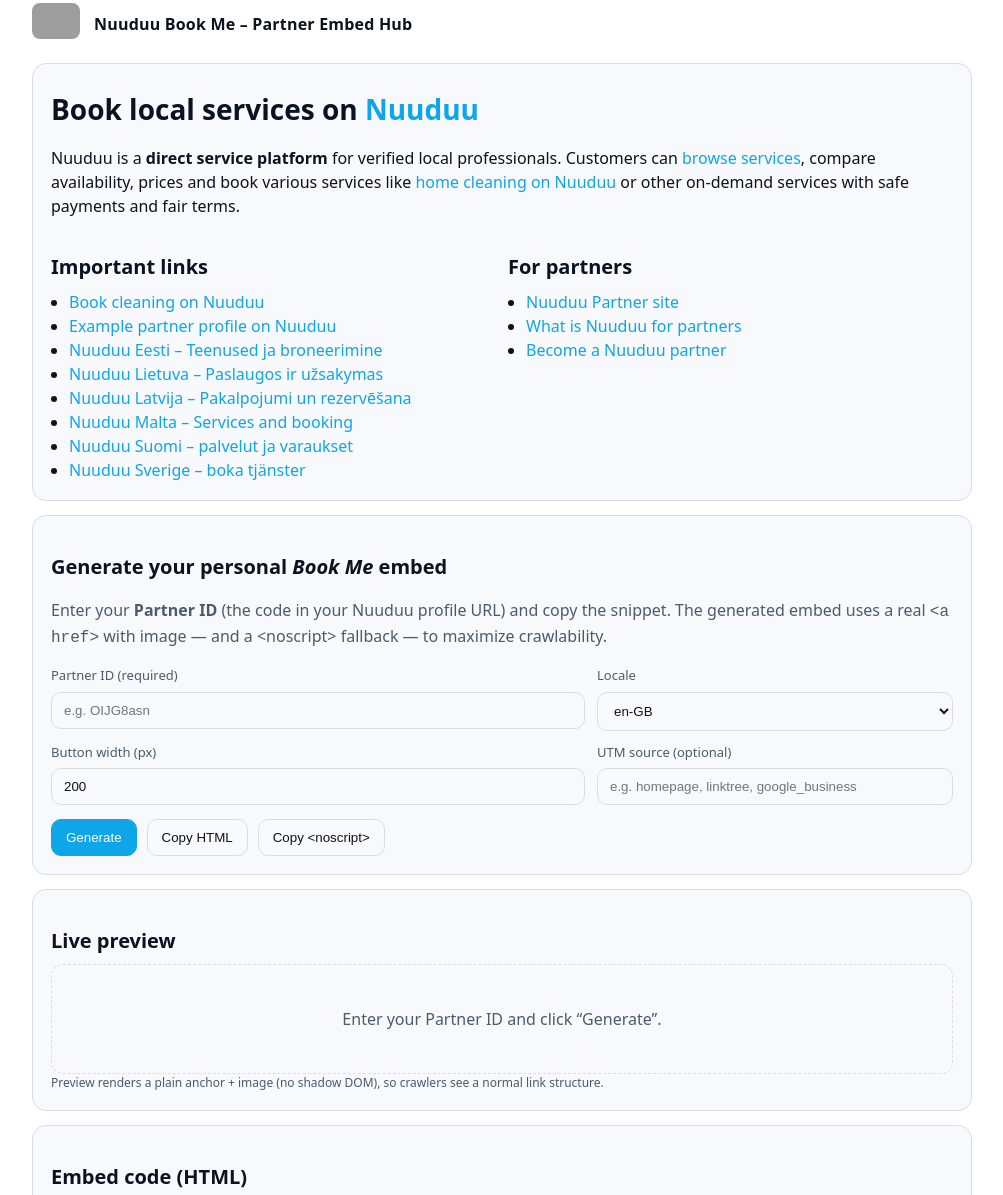
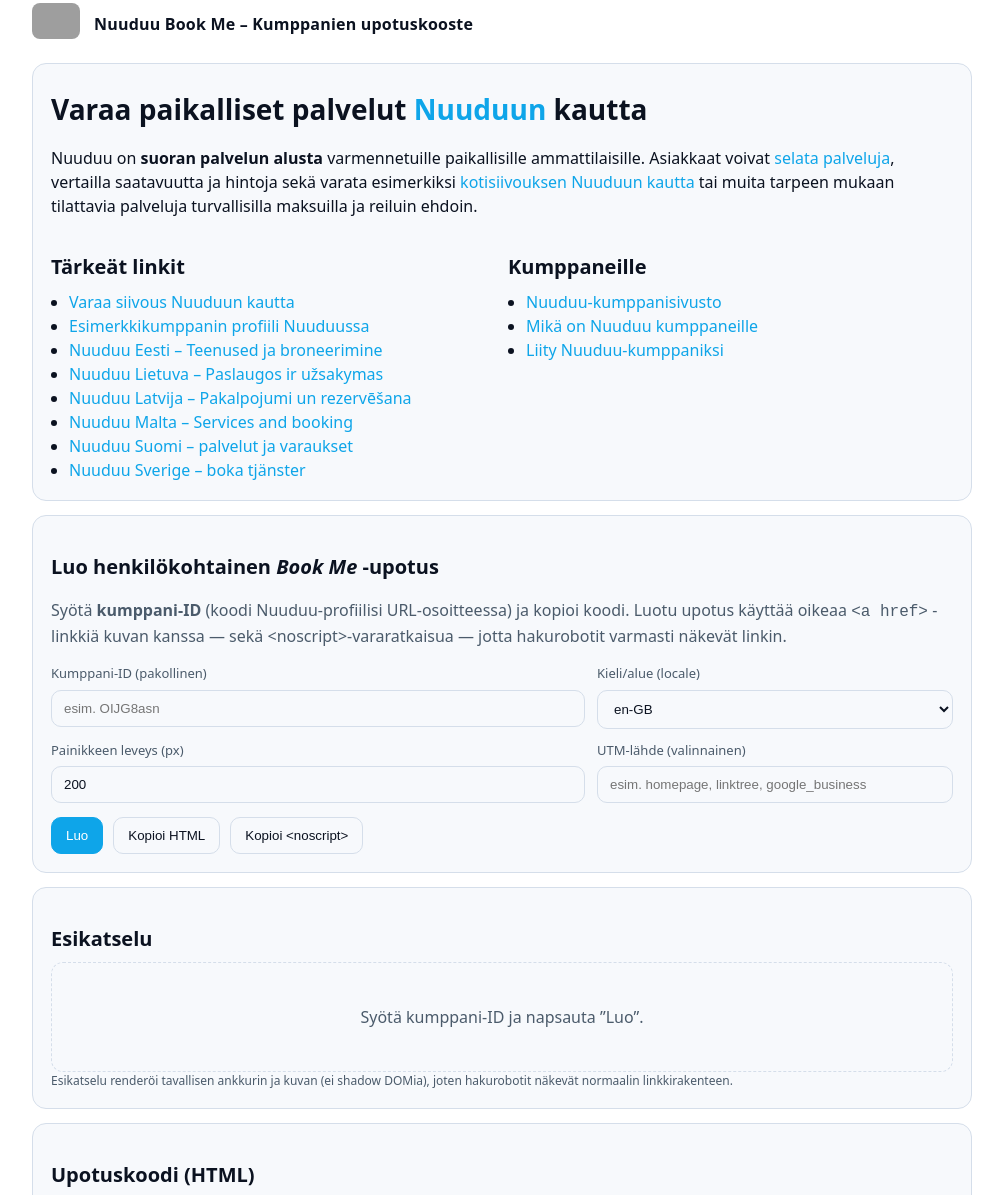
Before and after one commit to nuuduu/nuuduu.github.io, a plain HTML site: page index.html in a window 1280 px wide. Shown: the part 29-1224 px from the top of the page, without its empty margins (138-1141 px from the left). Drawn offline with Linux system fonts and the light colour scheme; grey boxes are pictures that could not be loaded.

Commit message:
Update index.html

```diff
--- a/index.html
+++ b/index.html
@@ -1,12 +1,12 @@
 <!doctype html>
-<html lang="en">
+<html lang="fi">
 <head>
   <meta charset="utf-8">
-  <title>Nuuduu Direct Service Platform - Create your own Book Me button</title>
+  <title>Nuuduu – suoran palvelun alusta – Luo oma Book Me -painike</title>
   <meta name="viewport" content="width=device-width, initial-scale=1" />
-  <meta name="description" content="Generate a partner-specific Book Me button and discover direct booking links to Nuuduu: verified local services, fair terms, and safe payments." />
+  <meta name="description" content="Luo kumppanikohtainen Book Me -painike ja löydä suorat varauslinkit Nuuduu-palveluun: varmennetut paikalliset palvelut, reilut ehdot ja turvalliset maksut." />
   <meta name="google-site-verification" content="H6X7ErsihN6qnnMZJC9Oo_6p1pUuqldPuNW95Ia4B_4" />
-  <!-- IMPORTANT: do NOT add noindex or canonical to nuuduu.com; we want this page indexed and passing PR -->
+  <!-- TÄRKEÄÄ: älä lisää noindex- tai canonical-viittausta nuuduu.comiin; haluamme tämän sivun indeksoituvan ja välittävän PR:ää -->
   <style>
     :root{
       --bg:#0b0d10; --fg:#e8ecf1; --muted:#9fb0c0; --card:#131720; --accent:#6bc2ff; --ok:#22c55e; --border:#263041;
@@ -49,25 +49,25 @@
   <div class="wrap">
     <header>
       <a href="https://nuuduu.com/" target="_blank" rel="noopener">
-        <img alt="Nuuduu — direct service platform" src="https://nuuduu.com/en-GB/assets/images/book-me.webp" style="height:36px; border-radius:8px; object-fit:cover;">
+        <img alt="Nuuduu — suoran palvelun alusta" src="https://nuuduu.com/en-GB/assets/images/book-me.webp" style="height:36px; border-radius:8px; object-fit:cover;">
       </a>
-      <div class="brand">Nuuduu Book Me – Partner Embed Hub</div>
+      <div class="brand">Nuuduu Book Me – Kumppanien upotuskooste</div>
     </header>
 
-    <!-- CONTEXTUAL, TEXTUAL LINKS TO NUUDUU (PR-FRIENDLY) -->
+    <!-- KONTEXTUAALISET, TEKSTIPERUSTEISET LINKIT NUUDUU-SEEN (PR-YSTÄVÄLLISET) -->
     <div class="card">
-      <h1>Book local services on <a href="https://nuuduu.com/?country=fi" target="_blank" rel="noopener">Nuuduu</a></h1>
+      <h1>Varaa paikalliset palvelut <a href="https://nuuduu.com/?country=fi" target="_blank" rel="noopener">Nuuduun</a> kautta</h1>
       <p>
-        Nuuduu is a <strong>direct service platform</strong> for verified local professionals.
-        Customers can <a href="https://nuuduu.com/en-GB/?country=fi" target="_blank" rel="noopener">browse services</a>,
-        compare availability, prices and book various services like <a href="https://nuuduu.com/en-GB/services/kotisiivous?country=fi" target="_blank" rel="noopener">home cleaning on Nuuduu</a> or other on-demand services with safe payments and fair terms.
+        Nuuduu on <strong>suoran palvelun alusta</strong> varmennetuille paikallisille ammattilaisille.
+        Asiakkaat voivat <a href="https://nuuduu.com/en-GB/?country=fi" target="_blank" rel="noopener">selata palveluja</a>,
+        vertailla saatavuutta ja hintoja sekä varata esimerkiksi <a href="https://nuuduu.com/en-GB/services/kotisiivous?country=fi" target="_blank" rel="noopener">kotisiivouksen Nuuduun kautta</a> tai muita tarpeen mukaan tilattavia palveluja turvallisilla maksuilla ja reiluin ehdoin.
       </p>
       <div class="two-cols">
         <div>
-          <h2>Important links</h2>
+          <h2>Tärkeät linkit</h2>
           <ul class="links">
-            <li><a href="https://nuuduu.com/en-GB/services/kotisiivous?country=fi" target="_blank" rel="noopener">Book cleaning on Nuuduu</a></li>
-            <li><a href="https://nuuduu.com/partners/en-GB/gthtJqrm?country=fi" target="_blank" rel="noopener">Example partner profile on Nuuduu</a></li>
+            <li><a href="https://nuuduu.com/en-GB/services/kotisiivous?country=fi" target="_blank" rel="noopener">Varaa siivous Nuuduun kautta</a></li>
+            <li><a href="https://nuuduu.com/partners/en-GB/gthtJqrm?country=fi" target="_blank" rel="noopener">Esimerkkikumppanin profiili Nuuduussa</a></li>
             <li><a href="https://nuuduu.com/et/?country=ee" target="_blank" rel="noopener">Nuuduu Eesti – Teenused ja broneerimine</a></li>
             <li><a href="https://nuuduu.com/lv/?country=lt" target="_blank" rel="noopener">Nuuduu Lietuva – Paslaugos ir užsakymas</a></li>
             <li><a href="https://nuuduu.com/lt/?country=lv" target="_blank" rel="noopener">Nuuduu Latvija – Pakalpojumi un rezervēšana</a></li>
@@ -77,28 +77,28 @@
           </ul>
         </div>
         <div>
-          <h2>For partners</h2>
+          <h2>Kumppaneille</h2>
           <ul class="links">
-            <li><a href="https://nuuduu.com/partners/en-GB?country=fi" target="_blank" rel="noopener">Nuuduu Partner site</a></li>
-            <li><a href="https://nuuduu.com/partners/en-GB/about?country=fi" target="_blank" rel="noopener">What is Nuuduu for partners</a></li>
-            <li><a href="https://nuuduu.com/partners/en-GB/signin?country=fi" target="_blank" rel="noopener">Become a Nuuduu partner</a></li>
+            <li><a href="https://nuuduu.com/partners/en-GB?country=fi" target="_blank" rel="noopener">Nuuduu-kumppanisivusto</a></li>
+            <li><a href="https://nuuduu.com/partners/en-GB/about?country=fi" target="_blank" rel="noopener">Mikä on Nuuduu kumppaneille</a></li>
+            <li><a href="https://nuuduu.com/partners/en-GB/signin?country=fi" target="_blank" rel="noopener">Liity Nuuduu-kumppaniksi</a></li>
           </ul>
         </div>
       </div>
     </div>
 
-    <!-- GENERATOR -->
+    <!-- GENERAATTORI -->
     <div class="card">
-      <h2>Generate your personal <em>Book Me</em> embed</h2>
-      <p class="muted">Enter your <strong>Partner ID</strong> (the code in your Nuuduu profile URL) and copy the snippet. The generated embed uses a real <code>&lt;a href&gt;</code> with image — and a &lt;noscript&gt; fallback — to maximize crawlability.</p>
+      <h2>Luo henkilökohtainen <em>Book Me</em> -upotus</h2>
+      <p class="muted">Syötä <strong>kumppani-ID</strong> (koodi Nuuduu-profiilisi URL-osoitteessa) ja kopioi koodi. Luotu upotus käyttää oikeaa <code>&lt;a href&gt;</code> -linkkiä kuvan kanssa — sekä &lt;noscript&gt;-vararatkaisua — jotta hakurobotit varmasti näkevät linkin.</p>
 
       <div class="grid">
         <div>
-          <label for="pid">Partner ID (required)</label>
-          <input id="pid" placeholder="e.g. OIJG8asn" autocomplete="off">
+          <label for="pid">Kumppani-ID (pakollinen)</label>
+          <input id="pid" placeholder="esim. OIJG8asn" autocomplete="off">
         </div>
         <div>
-          <label for="locale">Locale</label>
+          <label for="locale">Kieli/alue (locale)</label>
           <select id="locale">
             <option value="en-GB">en-GB</option>
             <option value="fi">fi</option>
@@ -109,52 +109,52 @@
           </select>
         </div>
         <div>
-          <label for="width">Button width (px)</label>
+          <label for="width">Painikkeen leveys (px)</label>
           <input id="width" type="number" min="120" max="480" step="10" value="200">
         </div>
         <div>
-          <label for="utm">UTM source (optional)</label>
-          <input id="utm" placeholder="e.g. homepage, linktree, google_business">
+          <label for="utm">UTM-lähde (valinnainen)</label>
+          <input id="utm" placeholder="esim. homepage, linktree, google_business">
         </div>
       </div>
 
       <div class="row" style="margin-top:14px;">
-        <button class="btn primary" id="build">Generate</button>
-        <button class="btn" id="copyHtml" disabled>Copy HTML</button>
-        <button class="btn" id="copyNoscript" disabled>Copy &lt;noscript&gt;</button>
+        <button class="btn primary" id="build">Luo</button>
+        <button class="btn" id="copyHtml" disabled>Kopioi HTML</button>
+        <button class="btn" id="copyNoscript" disabled>Kopioi &lt;noscript&gt;</button>
       </div>
     </div>
 
     <div class="card">
-      <h2>Live preview</h2>
-      <div id="preview" class="preview muted">Enter your Partner ID and click “Generate”.</div>
-      <div class="hint">Preview renders a plain anchor + image (no shadow DOM), so crawlers see a normal link structure.</div>
+      <h2>Esikatselu</h2>
+      <div id="preview" class="preview muted">Syötä kumppani-ID ja napsauta ”Luo”.</div>
+      <div class="hint">Esikatselu renderöi tavallisen ankkurin ja kuvan (ei shadow DOMia), joten hakurobotit näkevät normaalin linkkirakenteen.</div>
     </div>
 
     <div class="card">
-      <h2>Embed code (HTML)</h2>
-      <pre class="code" id="codeHtml">&lt;!-- Fill the form above and click Generate --&gt;</pre>
-      <div class="hint">Paste this into WordPress “Custom HTML”, Blogger “HTML/JavaScript”, Carrd “Embed → Code”, Neocities, Replit, Glitch, Bitbucket Pages, etc.</div>
+      <h2>Upotuskoodi (HTML)</h2>
+      <pre class="code" id="codeHtml">&lt;!-- Täytä lomake yllä ja napsauta ”Luo” --&gt;</pre>
+      <div class="hint">Liitä tämä WordPressin ”Custom HTML” -lohkoon, Bloggerin ”HTML/JavaScript” -gadgetiin, Carrdin ”Embed → Code” -kohtaan, Neocitiesiin, Replitiin, (aiemmin Glitch), Bitbucket Pagesiin jne.</div>
     </div>
 
     <div class="card">
-      <h2>Fallback for non-JS environments (&lt;noscript&gt;)</h2>
-      <pre class="code" id="codeNoscript">&lt;!-- Shows a guaranteed crawlable link if JavaScript is blocked --&gt;</pre>
+      <h2>Vararatkaisu ilman JavaScriptiä (&lt;noscript&gt;)</h2>
+      <pre class="code" id="codeNoscript">&lt;!-- Näyttää varmasti indeksoitavan linkin, jos JavaScript on estetty --&gt;</pre>
     </div>
 
-    <!-- EXTRA CONTEXTUAL LINKS (more semantically varied anchors) -->
+    <!-- LISÄKONTEKSTIA (vaihtelevat ankkuritekstit) -->
     <div class="card">
-      <h2>Direct booking categories on Nuuduu</h2>
-      <p>Explore and book trusted local professionals on Nuuduu:</p>
+      <h2>Suorat varauskategoriat Nuuduussa</h2>
+      <p>Tutustu ja varaa luotettavia paikallisia ammattilaisia Nuuduun kautta:</p>
       <ul class="links">
-        <li><a href="https://nuuduu.com/fi/services/kotisiivous?country=fi" target="_blank" rel="noopener">Home cleaning on Nuuduu</a></li>
-        <li><a href="https://nuuduu.com/en-GB/?country=fi" target="_blank" rel="noopener">Browse services and book on Nuuduu</a></li>
-        <li><a href="https://nuuduu.com/?country=fi" target="_blank" rel="noopener">Nuuduu — direct service platform</a></li>
+        <li><a href="https://nuuduu.com/fi/services/kotisiivous?country=fi" target="_blank" rel="noopener">Kotisiivous Nuuduun kautta</a></li>
+        <li><a href="https://nuuduu.com/en-GB/?country=fi" target="_blank" rel="noopener">Selaa palveluja ja varaa Nuuduussa</a></li>
+        <li><a href="https://nuuduu.com/?country=fi" target="_blank" rel="noopener">Nuuduu — suoran palvelun alusta</a></li>
       </ul>
     </div>
 
     <footer>
-      © Nuuduu — <a href="https://nuuduu.com/?country=fi" target="_blank" rel="noopener">Official site</a>
+      © Nuuduu — <a href="https://nuuduu.com/?country=fi" target="_blank" rel="noopener">Virallinen sivusto</a>
     </footer>
   </div>
 
@@ -166,7 +166,7 @@
 
     function build(){
       const id = pid.value.trim();
-      if(!id){ alert('Please enter your Partner ID'); return; }
+      if(!id){ alert('Syötä kumppani-ID'); return; }
       const loc = locale.value.trim() || 'en-GB';
       const w = Math.min(Math.max(parseInt(width.value||200,10), 120), 480);
       const utmSrc = utm.value.trim();
@@ -196,14 +196,14 @@
     }
 
     async function copyText(el, what, reset){
-      try{ await navigator.clipboard.writeText(what.textContent); el.textContent = 'Copied!'; setTimeout(()=>el.textContent=reset,1200);}catch(e){}
+      try{ await navigator.clipboard.writeText(what.textContent); el.textContent = 'Kopioitu!'; setTimeout(()=>el.textContent=reset,1200);}catch(e){}
     }
 
     buildBtn.addEventListener('click', build);
-    copyHtmlBtn.addEventListener('click', ()=>copyText(copyHtmlBtn, codeHtml, 'Copy HTML'));
-    copyNoscriptBtn.addEventListener('click', ()=>copyText(copyNoscriptBtn, codeNoscript, 'Copy <noscript>'));
+    copyHtmlBtn.addEventListener('click', ()=>copyText(copyHtmlBtn, codeHtml, 'Kopioi HTML'));
+    copyNoscriptBtn.addEventListener('click', ()=>copyText(copyNoscriptBtn, codeNoscript, 'Kopioi <noscript>'));
 
-    // Prefill from query (?id=...&locale=...&utm=...&w=...)
+    // Esitäyttö kyselyparametreista (?id=...&locale=...&utm=...&w=...)
     const q = new URLSearchParams(location.search);
     if(q.get('id')) pid.value = q.get('id');
     if(q.get('locale')) locale.value = q.get('locale');
@@ -212,17 +212,17 @@
     if(pid.value) build();
   </script>
 
-  <!-- Static fallback snippet for users with JS fully disabled -->
+  <!-- Staattinen varakoodi, jos JS on täysin pois päältä -->
   <noscript>
     <div class="wrap">
       <div class="card">
-        JavaScript is disabled. Use this static embed:
+        JavaScript on pois käytöstä. Käytä tätä staattista upotusta:
         <pre class="code">
 &lt;a href="https://nuuduu.com/en-GB/partners/PARTNER-IDENTIFIER?utm_medium=embed" rel="noopener"&gt;
   &lt;img style="width: 200px;" src="https://nuuduu.com/en-GB/assets/images/book-me.webp" alt="Book me on Nuuduu"&gt;
 &lt;/a&gt;
         </pre>
-        Or visit <a href="https://nuuduu.com/" target="_blank">Nuuduu</a> to book directly.
+        Tai siirry suoraan sivulle <a href="https://nuuduu.com/" target="_blank">Nuuduu</a> tehdäksesi varauksen.
       </div>
     </div>
   </noscript>
```
